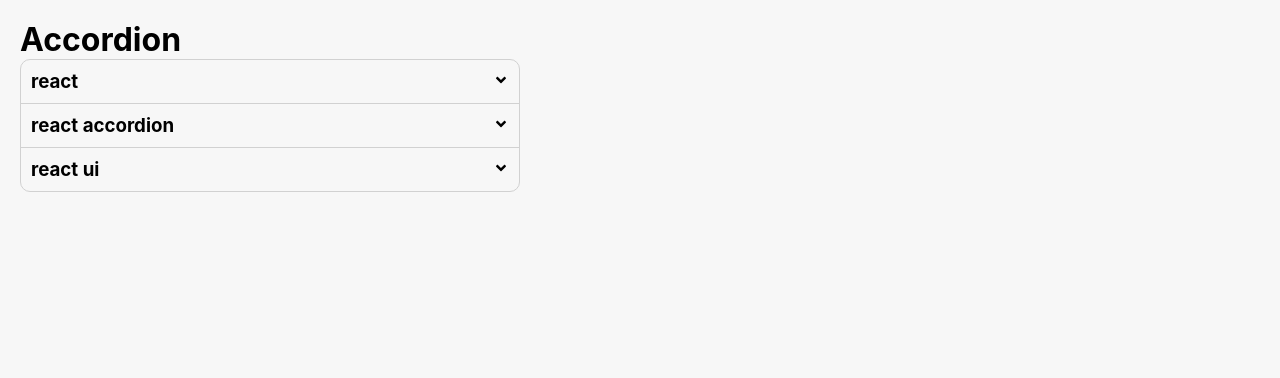
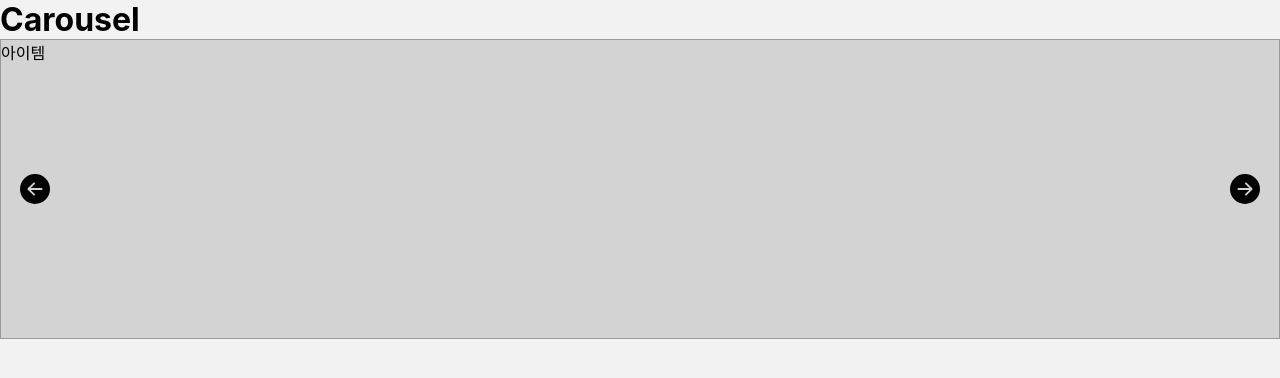
Before and after one commit to lukling0524/react_20221015, a React (Create React App) app in the folder learn-react/: page / in a window 1280 px wide. Shown: the top 378 px of the page. Built offline with nearby package versions, Linux system fonts and the light colour scheme.

Commit message:
carousel 버튼 제작

```diff
--- /dev/null
+++ b/learn-react/src/components/UI/Carousel.jsx
@@ -0,0 +1,27 @@
+import styled from "styled-components";
+import CarouselItem from "./CarouselItem";
+import CarouselWrapper from "./CarouselWrapper";
+
+function Carousel() {
+  return (
+    <Block>
+      <h1>Carousel</h1>
+      <CarouselWrapper>
+        {/* {new Array(3).fill(1).map((_, idx) => {
+          return <CarouselItem key={idx} />;
+        })} */}
+        <CarouselItem></CarouselItem>
+        <CarouselItem></CarouselItem>
+        <CarouselItem></CarouselItem>
+      </CarouselWrapper>
+    </Block>
+  );
+}
+
+const Block = styled.div`
+  width: 100vw;
+  height: 100vh;
+  background-color: #f2f2f2;
+`;
+
+export default Carousel;
--- /dev/null
+++ b/learn-react/src/components/UI/CarouselItem.jsx
@@ -0,0 +1,19 @@
+import styled from "styled-components";
+
+function CarouselItem() {
+  return <Block>아이템</Block>;
+}
+
+const Block = styled.li`
+  width: 100vw;
+  height: 300px;
+  flex-shrink: 0;
+  list-style: none;
+  background-color: lightblue;
+
+  &:nth-child(odd) {
+    background-color: lightgrey;
+  }
+`;
+
+export default CarouselItem;
--- /dev/null
+++ b/learn-react/src/components/UI/CarouselWrapper.jsx
@@ -0,0 +1,59 @@
+import styled from "styled-components";
+import {
+  BsFillArrowLeftCircleFill,
+  BsFillArrowRightCircleFill,
+} from "react-icons/bs";
+
+function CarouselWrapper({ children }) {
+  return (
+    <Box>
+      <BsFillArrowLeftCircleFill className="arrow arrow__left" />
+      <Block>
+        <ul>{children}</ul>
+      </Block>
+      <BsFillArrowRightCircleFill className="arrow arrow__right" />
+    </Box>
+  );
+}
+
+const Box = styled.div`
+  display: flex;
+  align-items: center;
+
+  .arrow {
+    --size: 30px;
+    --distance: 20px;
+
+    position: absolute;
+    width: var(--size);
+    height: var(--size);
+    cursor: pointer;
+    transition: opacity 0.3s;
+
+    &:hover {
+      opacity: 0.7;
+    }
+
+    &__left {
+      left: var(--distance);
+    }
+
+    &__right {
+      right: var(--distance);
+    }
+  }
+`;
+
+const Block = styled.div`
+  width: 100vw;
+  height: 300px;
+  border: 1px solid #999;
+  overflow: hidden;
+
+  ul {
+    display: flex;
+    height: 100%;
+  }
+`;
+
+export default CarouselWrapper;
--- a/learn-react/src/index.js
+++ b/learn-react/src/index.js
@@ -5,6 +5,7 @@ import "./index.css";
 import reportWebVitals from "./reportWebVitals";
 import Accordion from "./components/UI/Accordion";
 import { createGlobalStyle } from "styled-components";
+import Carousel from "./components/UI/Carousel";
 
 const GlobalStyle = createGlobalStyle`
 *{
@@ -17,7 +18,8 @@ const root = ReactDOM.createRoot(document.getElementById("root"));
 root.render(
   <>
     <GlobalStyle />
-    <Accordion />
+    {/* <Accordion /> */}
+    <Carousel />
   </>
 );
 
```
